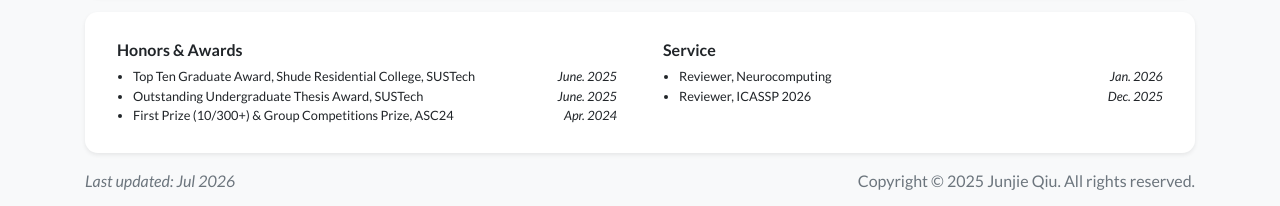
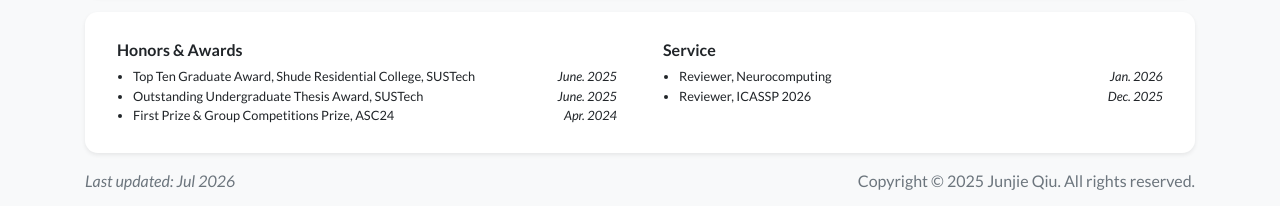
Before and after one commit to jayjunjieqiu/jayjunjieqiu.github.io, a Jekyll site: the page built from index.html, in a window 1280 px wide and 900 px high, scrolled down 872 px. Shown: the part 691-897 px from the top of the window. Built offline with Jekyll 4.4.1, drawn with Linux system fonts in a browser that asks for light colours; nearby versions of some CDN libraries; a style sheet for code colours, icons or effects is not loaded.

Commit message:
Simplify ASC24 award label

```diff
--- a/_data/profile.yml
+++ b/_data/profile.yml
@@ -50,7 +50,7 @@ awards:
   date: June. 2025
 - name: Outstanding Undergraduate Thesis Award, SUSTech
   date: June. 2025
-- name: First Prize (10/300+) & Group Competitions Prize, ASC24
+- name: First Prize & Group Competitions Prize, ASC24
   date: Apr. 2024
 
 service:
```
